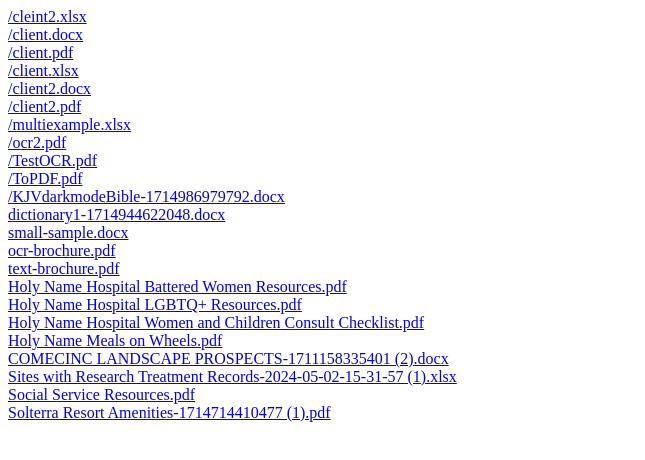
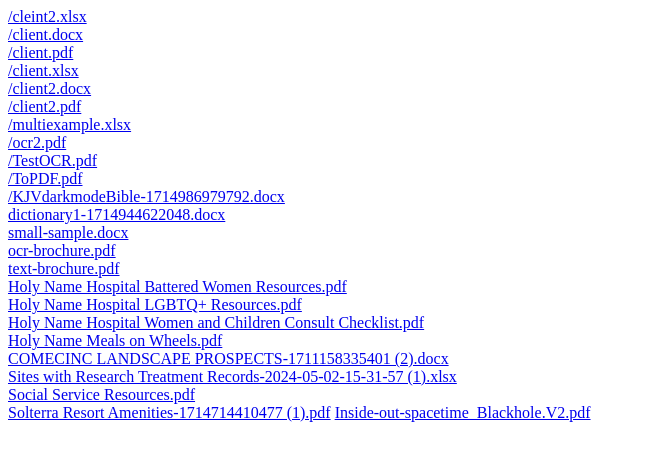
Before and after one commit to abhichek/fbf-test-files, a plain HTML site: page index.html in a window 1280 px wide. Shown: the whole page, without its empty margins (0-645 px from the left). Drawn offline with Linux system fonts and the light colour scheme.

Commit message:
added file

```diff
--- a/index.html
+++ b/index.html
@@ -27,5 +27,6 @@
 <a href="https://abhichek.github.io/fbf-test-files/Sites%20with%20Research%20Treatment%20Records-2024-05-02-15-31-57%20%281%29.xlsx">Sites with Research Treatment Records-2024-05-02-15-31-57 (1).xlsx</a><br>
 <a href="https://abhichek.github.io/fbf-test-files/Social%20Service%20Resources.pdf">Social Service Resources.pdf</a><br>
 <a href="https://abhichek.github.io/fbf-test-files/Solterra_Resort_Amenities-1714714410477%20%281%29.pdf">Solterra Resort Amenities-1714714410477 (1).pdf</a>
+<a href="https://abhichek.github.io/fbf-test-files/Inside-out-spacetime_Blackhole.V2.pdf">Inside-out-spacetime_Blackhole.V2.pdf</a>
   </body>
 </html>
```
Also changed, not shown: 1 other file.
